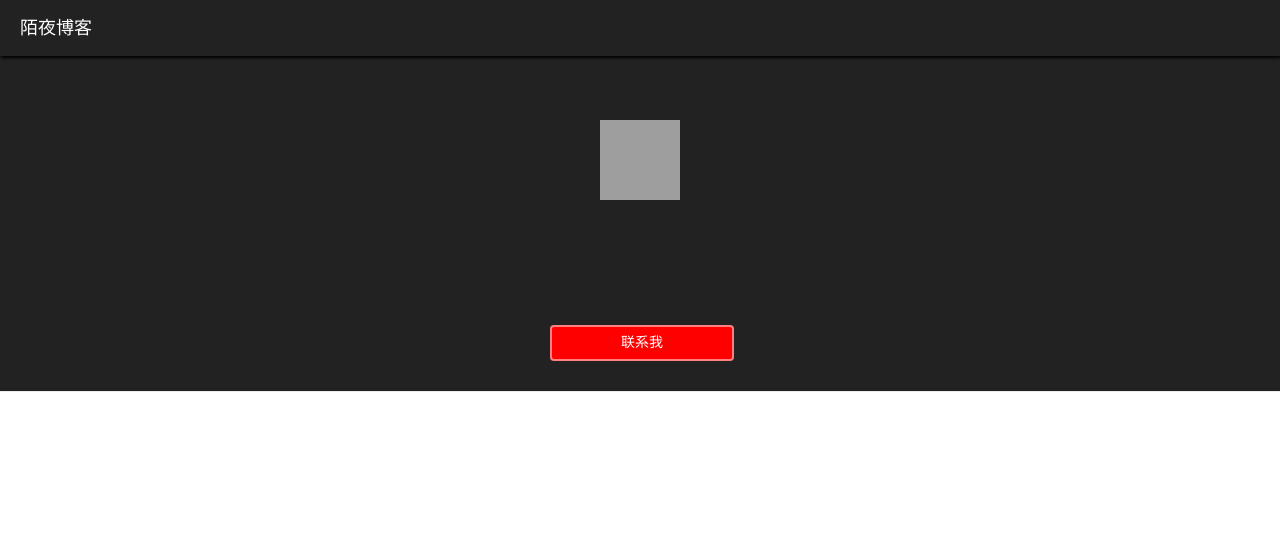
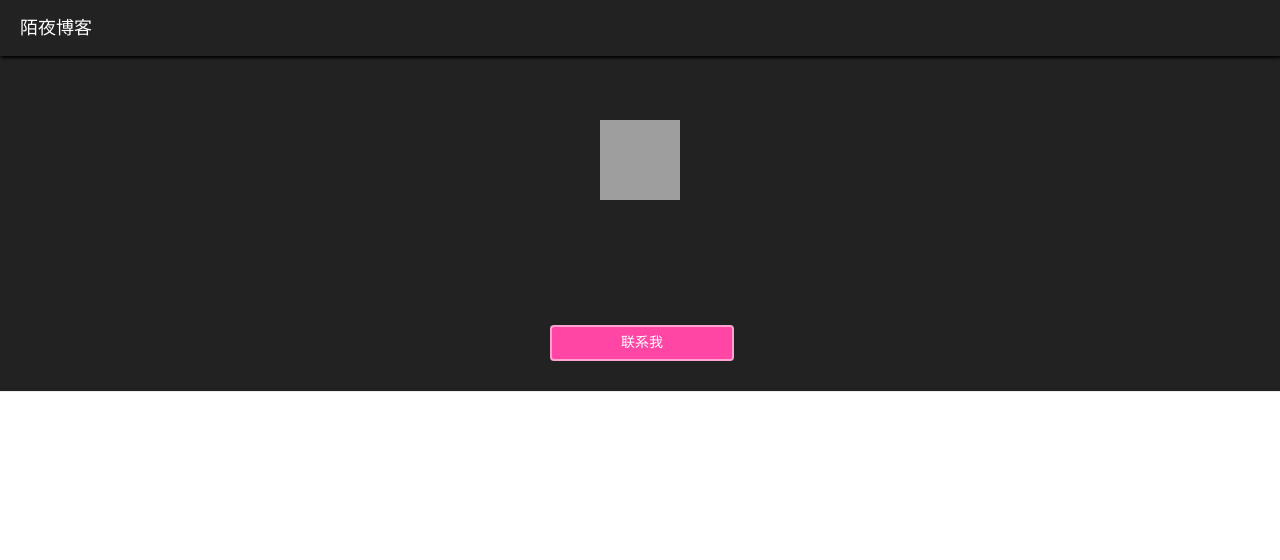
Before and after one commit to jiaguokang/jiaguokang.github.io, a PHP site: page / in a window 1280 px wide. Shown: the top 560 px of the page. Run offline with PHP 8.4, Linux system fonts and the light colour scheme; grey boxes are pictures that could not be loaded.

Commit message:
Update style.css

```diff
--- a/style.css
+++ b/style.css
@@ -57,7 +57,7 @@ body {
 	text-align: center;
 	font-size: 14px;
 	color: white;
-	background-color: #ff0000;
+	background-color: #FF46A4FF;
 	width: 180px;
 	height: 32px;
 	line-height: 32px;
```
